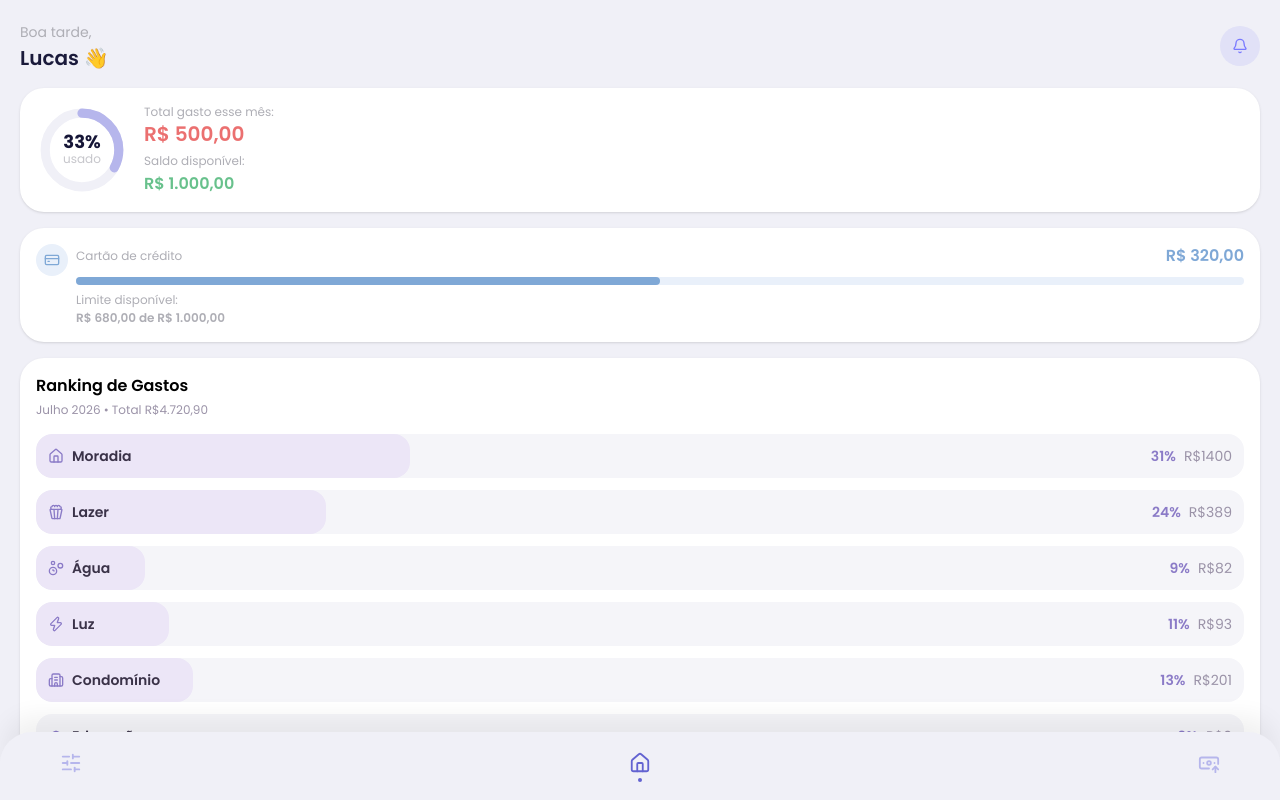
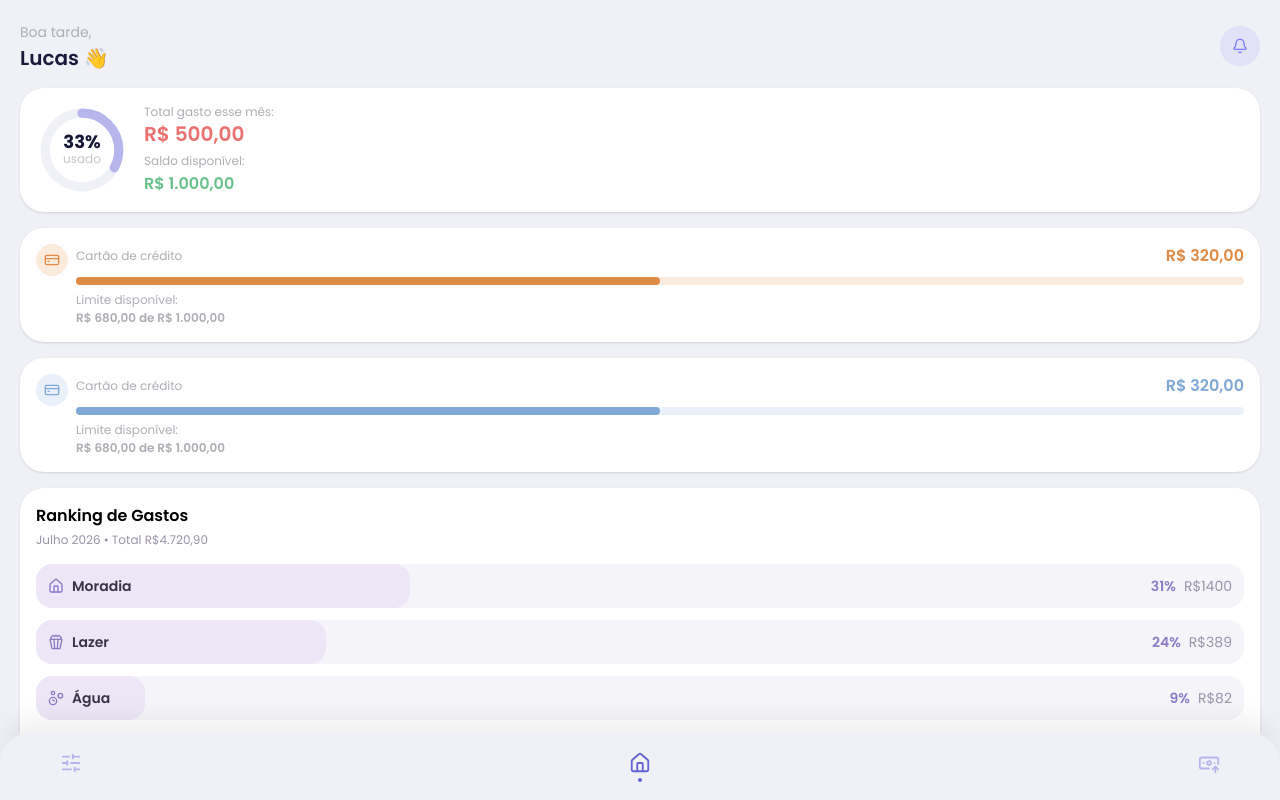
Before and after one commit to lucasboeck06/sepoupe, a React (Vite) app in the folder frontend/: page /dashboard in a window 1280 px wide. Shown: the top 800 px of the page. Built offline with nearby package versions, Linux system fonts and the light colour scheme.

Commit message:
Ajuste de ideias no front do dashboard

```diff
--- a/frontend/src/pages/Dashboard.jsx
+++ b/frontend/src/pages/Dashboard.jsx
@@ -45,6 +45,32 @@ export default function Dashboard() {
 
         <div className=" bg-white p-4 rounded-3xl shadow-sm flex flex-row gap-2">
           <div>
+            <div className="bg-[#fbebdd] p-2 rounded-full">
+              <CreditCard className="text-[#e08b45] w-4 h-4" />
+            </div>
+          </div>
+          <div className="flex-1 w-full">
+            <div className="flex justify-between items-center">
+              <span className="text-xs text-[#aeaeb5]">Cartão de crédito</span>
+              <span className="text-base font-semibold text-[#e08b45]">
+                R$ 320,00
+              </span>
+            </div>
+            <progress
+              value={0.5}
+              className="w-full h-2 appearance-none rounded-full [&::-webkit-progress-bar]:bg-[#fbebdd] [&::-webkit-progress-bar]:rounded-full [&::-webkit-progress-value]:bg-[#e08b45] [&::-webkit-progress-value]:rounded-full"
+            />
+            <div className="flex flex-col gap-0.5">
+              <span className="text-xs text-[#aeaeb5]">Limite disponível:</span>
+              <span className="text-xs text-[#aeaeb5] font-semibold">
+                R$ 680,00 de R$ 1.000,00
+              </span>
+            </div>
+          </div>
+        </div>
+
+        <div className=" bg-white p-4 rounded-3xl shadow-sm flex flex-row gap-2">
+          <div>
             <div className="bg-[#e9f0fa] p-2 rounded-full">
               <CreditCard className="text-[#7fa8d6] w-4 h-4" />
             </div>
@@ -58,7 +84,7 @@ export default function Dashboard() {
             </div>
             <progress
               value={0.5}
-              className="w-full h-2 appearance-none rounded-full [&::-webkit-progress-bar]:bg-[#e9f0fa] [&::-webkit-progress-bar]:rounded-full [&::-webkit-progress-value]:bg-[#7fa8d6] [&::-webkit-progress-value]:rounded-full [&::-moz-progress-bar]:bg-[#7fa8d6]"
+              className="w-full h-2 appearance-none rounded-full [&::-webkit-progress-bar]:bg-[#e9f0fa] [&::-webkit-progress-bar]:rounded-full [&::-webkit-progress-value]:bg-[#7fa8d6] [&::-webkit-progress-value]:rounded-full"
             />
             <div className="flex flex-col gap-0.5">
               <span className="text-xs text-[#aeaeb5]">Limite disponível:</span>
```
